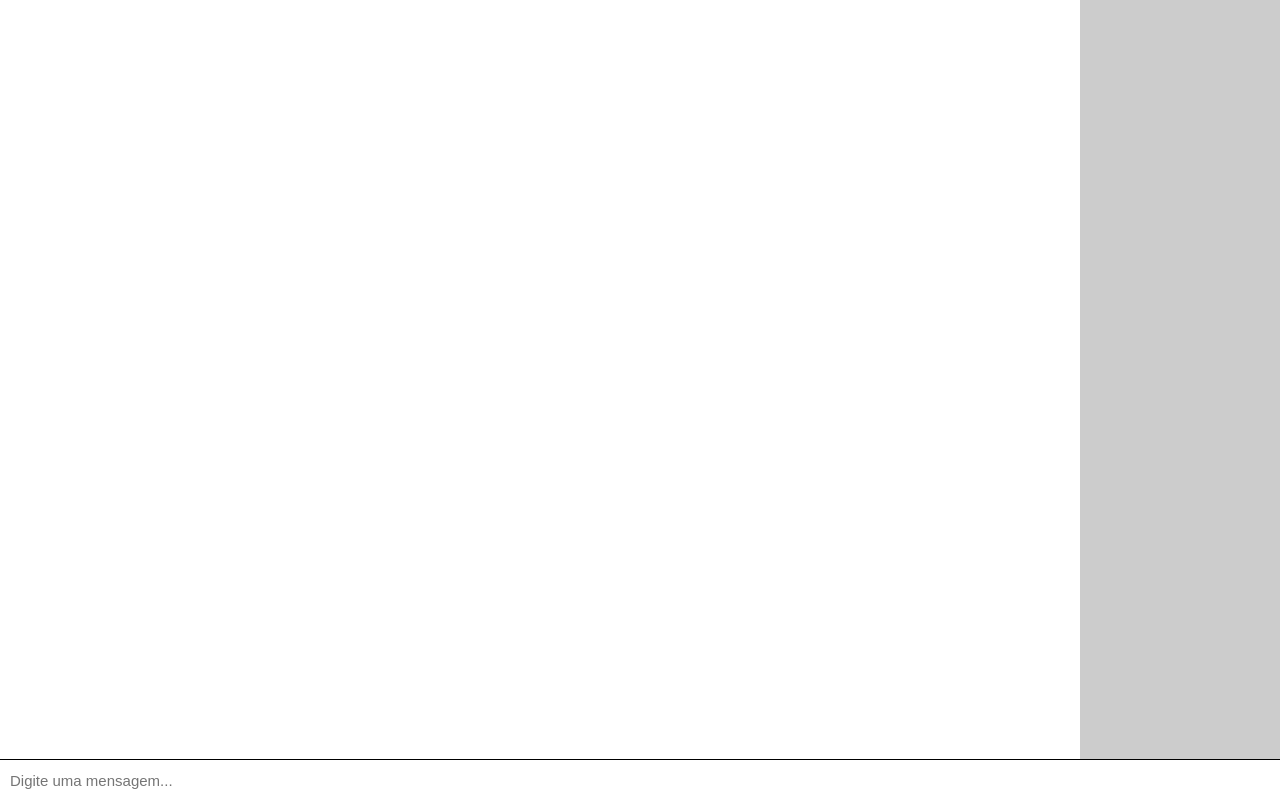
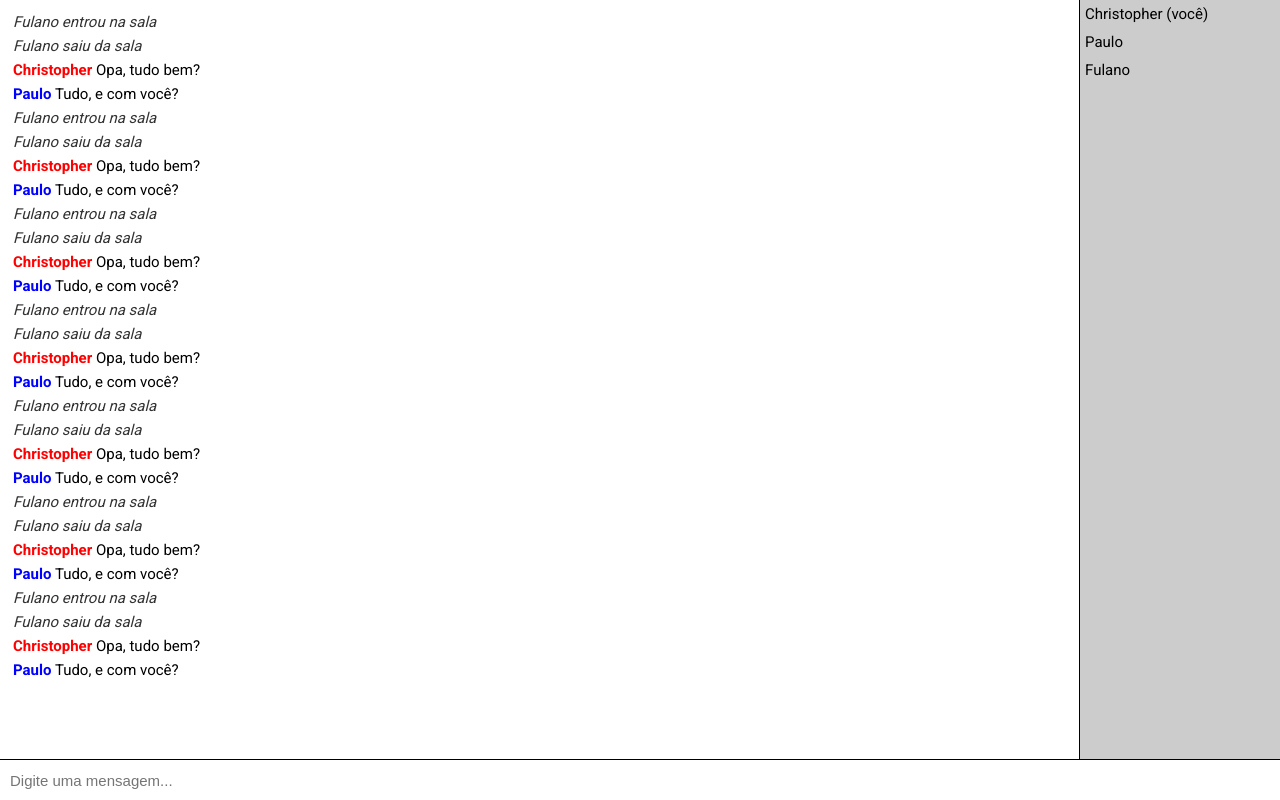
Before and after one commit to christopherldo/node-chat, a website: page public/index.html in a window 1280 px wide. Drawn offline with Linux system fonts and the light colour scheme.

Commit message:
💄 (Chat Page): Finished beta design to start socket connection

```diff
--- a/public/index.html
+++ b/public/index.html
@@ -18,10 +18,39 @@
   <div class="page" id="chatPage">
     <div class="chatArea">
       <ul class="chatList">
-
+        <li class="m-status">Fulano entrou na sala</li>
+        <li class="m-status">Fulano saiu da sala</li>
+        <li class="m-txt"><span class="me">Christopher</span> Opa, tudo bem?</li>
+        <li class="m-txt"><span>Paulo</span> Tudo, e com você?</li>
+        <li class="m-status">Fulano entrou na sala</li>
+        <li class="m-status">Fulano saiu da sala</li>
+        <li class="m-txt"><span class="me">Christopher</span> Opa, tudo bem?</li>
+        <li class="m-txt"><span>Paulo</span> Tudo, e com você?</li>
+        <li class="m-status">Fulano entrou na sala</li>
+        <li class="m-status">Fulano saiu da sala</li>
+        <li class="m-txt"><span class="me">Christopher</span> Opa, tudo bem?</li>
+        <li class="m-txt"><span>Paulo</span> Tudo, e com você?</li>
+        <li class="m-status">Fulano entrou na sala</li>
+        <li class="m-status">Fulano saiu da sala</li>
+        <li class="m-txt"><span class="me">Christopher</span> Opa, tudo bem?</li>
+        <li class="m-txt"><span>Paulo</span> Tudo, e com você?</li>
+        <li class="m-status">Fulano entrou na sala</li>
+        <li class="m-status">Fulano saiu da sala</li>
+        <li class="m-txt"><span class="me">Christopher</span> Opa, tudo bem?</li>
+        <li class="m-txt"><span>Paulo</span> Tudo, e com você?</li>
+        <li class="m-status">Fulano entrou na sala</li>
+        <li class="m-status">Fulano saiu da sala</li>
+        <li class="m-txt"><span class="me">Christopher</span> Opa, tudo bem?</li>
+        <li class="m-txt"><span>Paulo</span> Tudo, e com você?</li>
+        <li class="m-status">Fulano entrou na sala</li>
+        <li class="m-status">Fulano saiu da sala</li>
+        <li class="m-txt"><span class="me">Christopher</span> Opa, tudo bem?</li>
+        <li class="m-txt"><span>Paulo</span> Tudo, e com você?</li>
       </ul>
       <ul class="userList">
-
+        <li>Christopher (você)</li>
+        <li>Paulo</li>
+        <li>Fulano</li>
       </ul>
     </div>
     <div class="chatInput">
--- a/public/style.css
+++ b/public/style.css
@@ -46,13 +46,43 @@ ul, li {
 }
 
 .chatList {
+  padding: 10px;
   flex: 1;
   background-color: #fff;
+  overflow-y: scroll;
+  max-height: calc(100vh - 20px - 40px - 1px);
+}
+
+.chatList li {
+  padding: 3px;
+  font-size: 15px;
+}
+
+.chatList li.m-status {
+  color: #333;
+  font-style: italic;
+}
+
+.chatList li.m-txt span{
+  font-weight: bold;
+  color: #00f;
+}
+
+.chatList li.m-txt span.me{
+  color: #f00;
 }
 
 .userList {
   width: 200px;
   background-color: #ccc;
+  overflow-y: scroll;
+  border-left: 1px solid #000;
+  max-height: calc(100vh - 40px - 1px);
+}
+
+.userList li {
+  padding: 5px;
+  font-size: 15px;
 }
 
 .chatInput {
```
